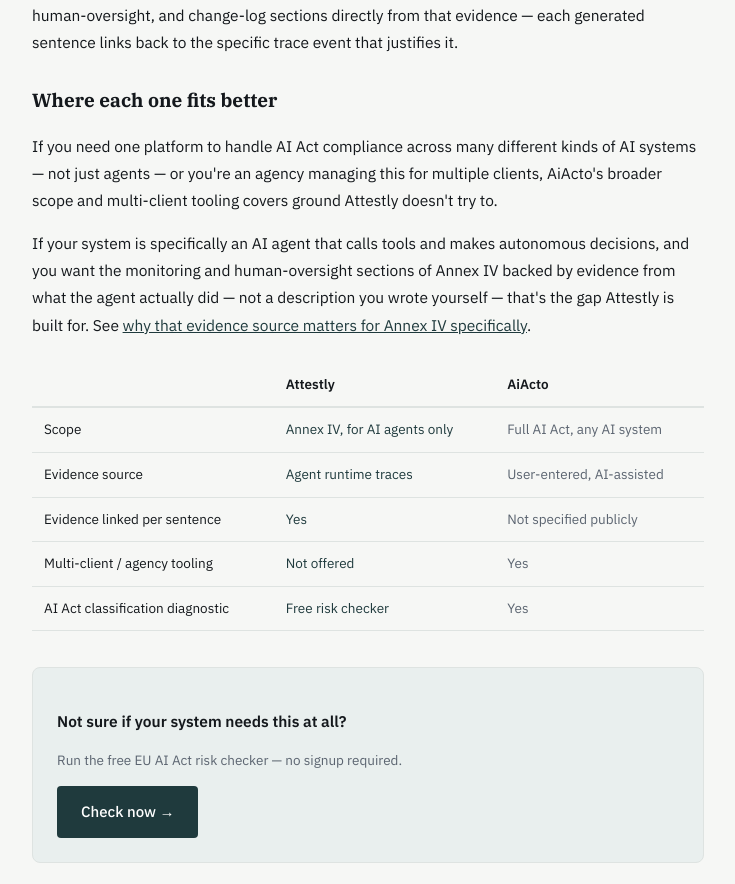
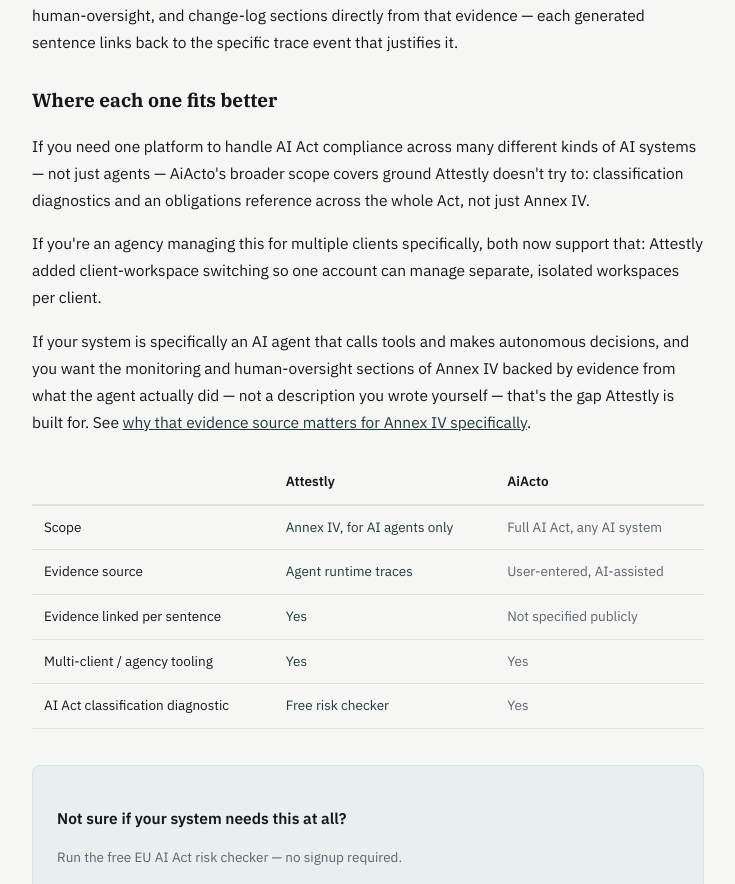
Before and after one commit to Isaacruwa/attestly, a Next.js app: page /attestly-vs-aiacto in a window 1280 px wide. Shown: the part 661-1545 px from the top of the page, without its empty margins (272-1007 px from the left). Built offline with nearby package versions, Linux system fonts and the light colour scheme.

Commit message:
fix(pages): correct AiActo comparison — Attestly now has multi-client/agency workspace tooling too

```diff
--- a/src/app/attestly-vs-aiacto/page.tsx
+++ b/src/app/attestly-vs-aiacto/page.tsx
@@ -33,16 +33,16 @@ export default function AttestlyVsAiActoPage() {
         <p style={p}>
           <strong>AiActo</strong> is a guided-forms compliance platform covering the AI Act broadly — not just
           Annex IV, but classification diagnostics, an AI Act glossary and obligations reference, and
-          multi-client management for agencies handling several clients&apos; compliance. Its documentation
+          multi-client management for agencies handling several clients' compliance. Its documentation
           generation works by walking you through each Annex IV section with an AI assistant that helps write
           the text based on what you type in — you supply the facts about your system, and it helps structure
-          and phrase them. It&apos;s hosted in France with an EU-sovereignty angle, and works for any type of
+          and phrase them. It's hosted in France with an EU-sovereignty angle, and works for any type of
           high-risk AI system, not just autonomous agents.
         </p>
 
         <p style={p}>
           <strong>Attestly</strong> is narrower by design: it only handles Annex IV documentation, and only for
-          AI agents specifically. Instead of you typing in what your system does, Attestly reads your agent&apos;s
+          AI agents specifically. Instead of you typing in what your system does, Attestly reads your agent's
           actual runtime traces (OpenTelemetry, LangSmith, AgentOps, MCP logs) and drafts the monitoring,
           human-oversight, and change-log sections directly from that evidence — each generated sentence links
           back to the specific trace event that justifies it.
@@ -50,14 +50,18 @@ export default function AttestlyVsAiActoPage() {
 
         <h2 style={h2}>Where each one fits better</h2>
         <p style={p}>
-          If you need one platform to handle AI Act compliance across many different kinds of AI systems —
-          not just agents — or you&apos;re an agency managing this for multiple clients, AiActo&apos;s broader
-          scope and multi-client tooling covers ground Attestly doesn&apos;t try to.
+          If you need one platform to handle AI Act compliance across many different kinds of AI systems — not
+          just agents — AiActo's broader scope covers ground Attestly doesn't try to: classification
+          diagnostics and an obligations reference across the whole Act, not just Annex IV.
+        </p>
+        <p style={p}>
+          If you're an agency managing this for multiple clients specifically, both now support that: Attestly
+          added client-workspace switching so one account can manage separate, isolated workspaces per client.
         </p>
         <p style={p}>
           If your system is specifically an AI agent that calls tools and makes autonomous decisions, and you
           want the monitoring and human-oversight sections of Annex IV backed by evidence from what the agent
-          actually did — not a description you wrote yourself — that&apos;s the gap Attestly is built for. See{" "}
+          actually did — not a description you wrote yourself — that's the gap Attestly is built for. See{" "}
           <Link href="/why-traces-over-scans" style={{ color: "var(--color-primary)" }}>
             why that evidence source matters for Annex IV specifically
           </Link>.
@@ -77,7 +81,7 @@ export default function AttestlyVsAiActoPage() {
                 ["Scope", "Annex IV, for AI agents only", "Full AI Act, any AI system"],
                 ["Evidence source", "Agent runtime traces", "User-entered, AI-assisted"],
                 ["Evidence linked per sentence", "Yes", "Not specified publicly"],
-                ["Multi-client / agency tooling", "Not offered", "Yes"],
+                ["Multi-client / agency tooling", "Yes", "Yes"],
                 ["AI Act classification diagnostic", "Free risk checker", "Yes"],
               ].map(([label, us, them]) => (
                 <tr key={label} style={{ borderBottom: "1px solid var(--color-line)" }}>
```
